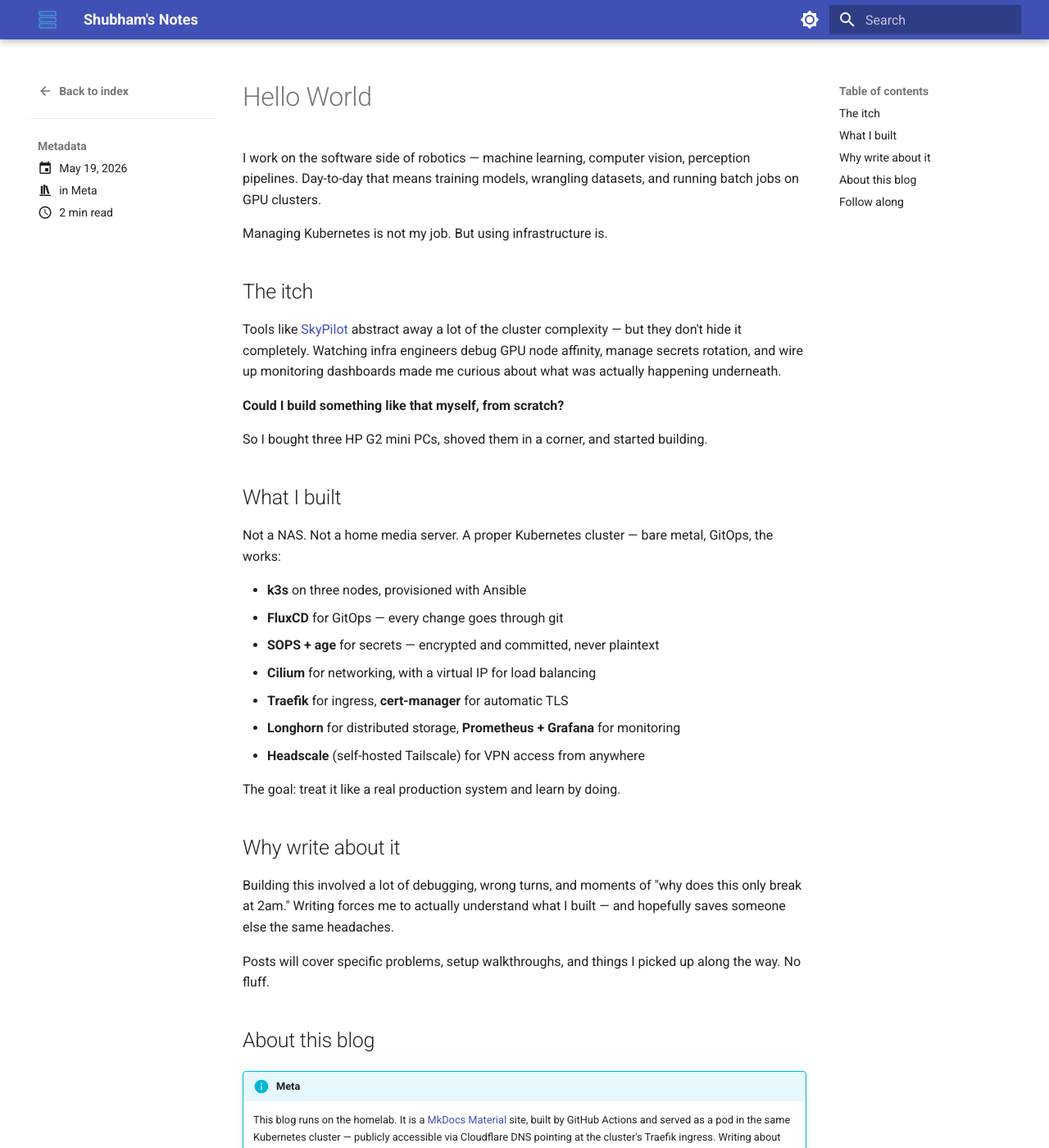
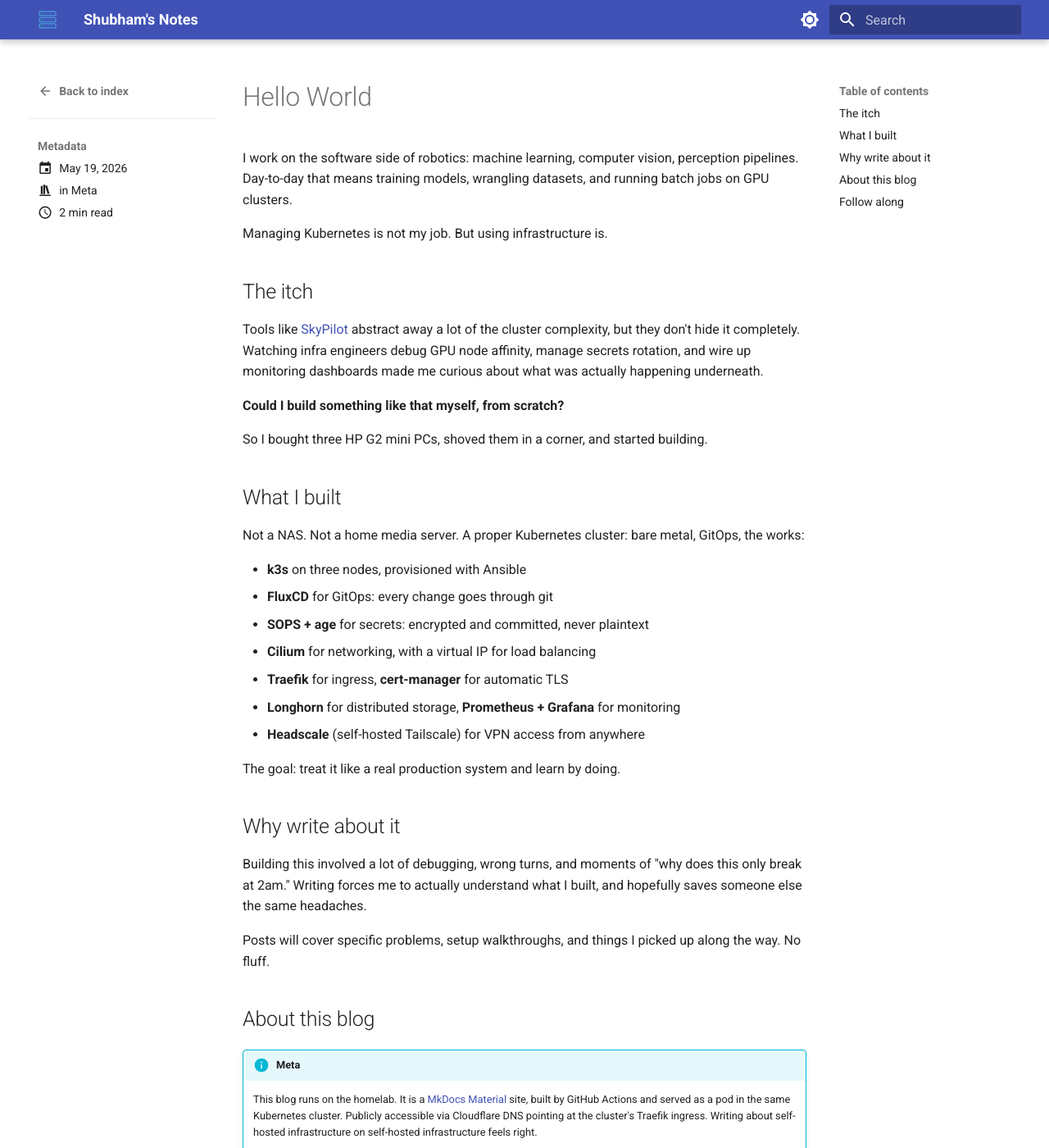
Before and after one commit to shubhamwagh/blog, an MkDocs documentation site: the page built from docs/posts/hello-world.md, in a window 1280 px wide and 1400 px high. Shown: the whole window at 82% size. Built offline with MkDocs 1.6.1 and Material for MkDocs 9.7.7, drawn with Linux system fonts in a browser that asks for light colours; comment, search, counter and statistics services are not loaded; some of the changed text lies outside the part shown.

Commit message:
refactor: use colons

```diff
--- a/docs/posts/hello-world.md
+++ b/docs/posts/hello-world.md
@@ -12,7 +12,7 @@ comments: true
 
 # Hello World
 
-I work on the software side of robotics — machine learning, computer vision, perception pipelines. Day-to-day that means training models, wrangling datasets, and running batch jobs on GPU clusters.
+I work on the software side of robotics: machine learning, computer vision, perception pipelines. Day-to-day that means training models, wrangling datasets, and running batch jobs on GPU clusters.
 
 Managing Kubernetes is not my job. But using infrastructure is.
 
@@ -20,7 +20,7 @@ Managing Kubernetes is not my job. But using infrastructure is.
 
 ## The itch
 
-Tools like [SkyPilot](https://skypilot.readthedocs.io/) abstract away a lot of the cluster complexity — but they don't hide it completely. Watching infra engineers debug GPU node affinity, manage secrets rotation, and wire up monitoring dashboards made me curious about what was actually happening underneath.
+Tools like [SkyPilot](https://skypilot.readthedocs.io/) abstract away a lot of the cluster complexity, but they don't hide it completely. Watching infra engineers debug GPU node affinity, manage secrets rotation, and wire up monitoring dashboards made me curious about what was actually happening underneath.
 
 **Could I build something like that myself, from scratch?**
 
@@ -28,11 +28,11 @@ So I bought three HP G2 mini PCs, shoved them in a corner, and started building.
 
 ## What I built
 
-Not a NAS. Not a home media server. A proper Kubernetes cluster — bare metal, GitOps, the works:
+Not a NAS. Not a home media server. A proper Kubernetes cluster: bare metal, GitOps, the works:
 
 - **k3s** on three nodes, provisioned with Ansible
-- **FluxCD** for GitOps — every change goes through git
-- **SOPS + age** for secrets — encrypted and committed, never plaintext
+- **FluxCD** for GitOps: every change goes through git
+- **SOPS + age** for secrets: encrypted and committed, never plaintext
 - **Cilium** for networking, with a virtual IP for load balancing
 - **Traefik** for ingress, **cert-manager** for automatic TLS
 - **Longhorn** for distributed storage, **Prometheus + Grafana** for monitoring
@@ -42,14 +42,14 @@ The goal: treat it like a real production system and learn by doing.
 
 ## Why write about it
 
-Building this involved a lot of debugging, wrong turns, and moments of "why does this only break at 2am." Writing forces me to actually understand what I built — and hopefully saves someone else the same headaches.
+Building this involved a lot of debugging, wrong turns, and moments of "why does this only break at 2am." Writing forces me to actually understand what I built, and hopefully saves someone else the same headaches.
 
 Posts will cover specific problems, setup walkthroughs, and things I picked up along the way. No fluff.
 
 ## About this blog
 
 !!! info "Meta"
-    This blog runs on the homelab. It is a [MkDocs Material](https://squidfunk.github.io/mkdocs-material/) site, built by GitHub Actions and served as a pod in the same Kubernetes cluster — publicly accessible via Cloudflare DNS pointing at the cluster's Traefik ingress. Writing about self-hosted infrastructure on self-hosted infrastructure feels right.
+    This blog runs on the homelab. It is a [MkDocs Material](https://squidfunk.github.io/mkdocs-material/) site, built by GitHub Actions and served as a pod in the same Kubernetes cluster. Publicly accessible via Cloudflare DNS pointing at the cluster's Traefik ingress. Writing about self-hosted infrastructure on self-hosted infrastructure feels right.
 
 ## Follow along
 
```
Also changed, not shown: other parts of docs/posts/hello-world.md (+1 -1 lines).
